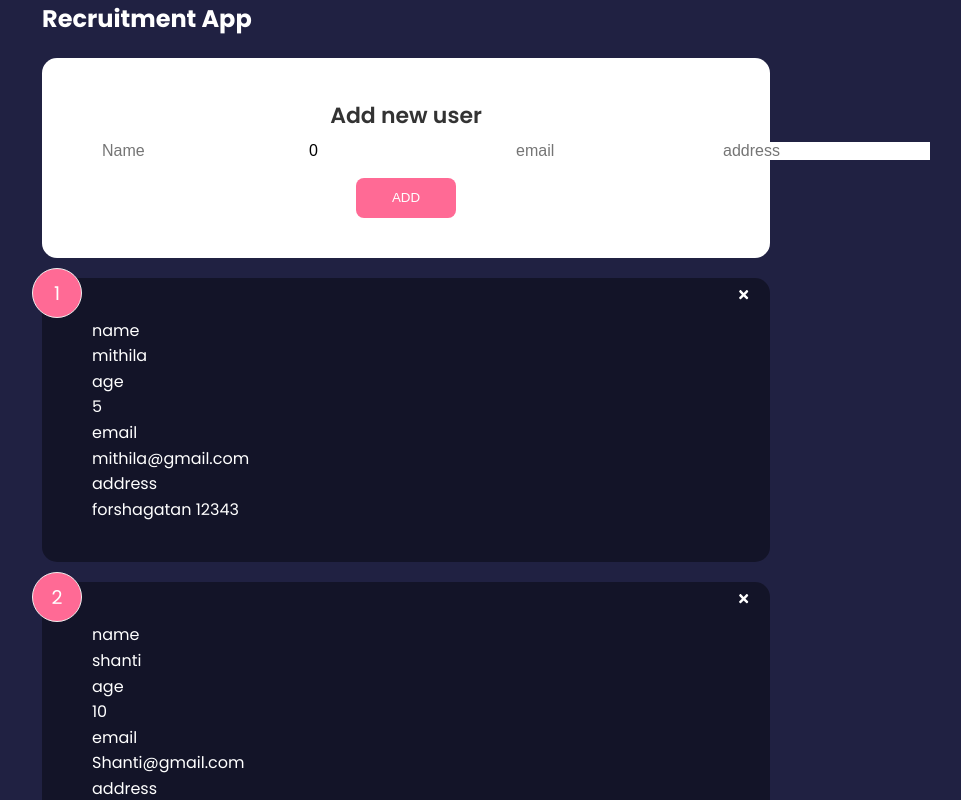
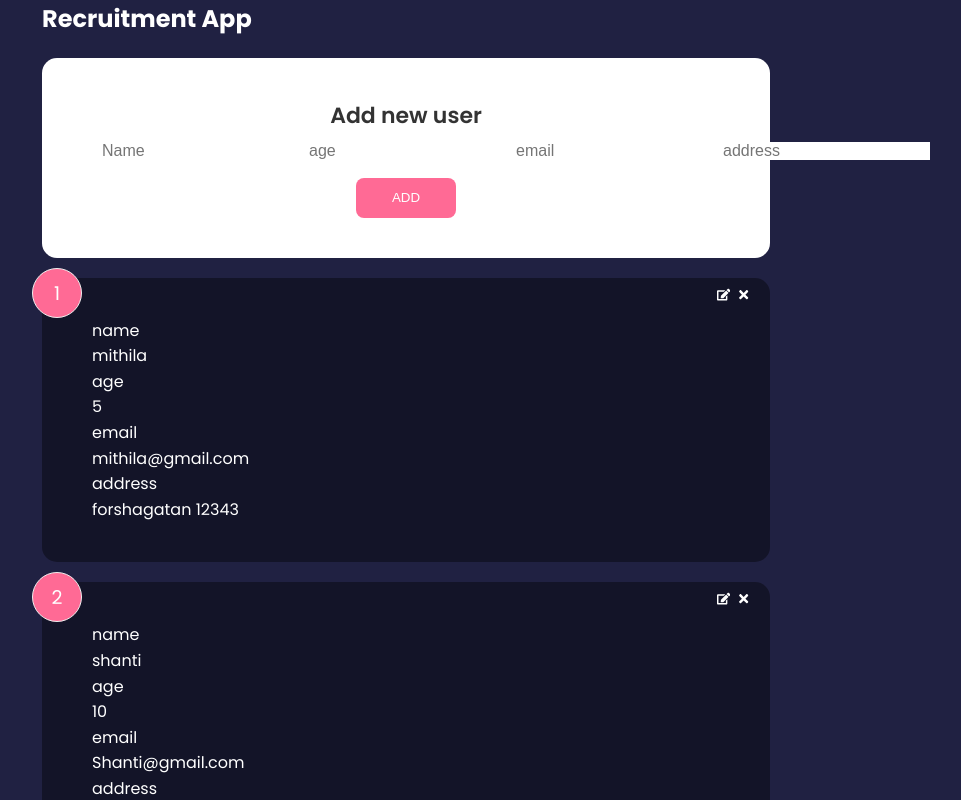
Before and after one commit to Mithila91/recruitment-application, a React (Create React App) app: page / in a window 1280 px wide. Shown: the top 800 px of the page, without its empty margins (234-1195 px from the left). Built offline with nearby package versions, Linux system fonts and the light colour scheme.

Commit message:
[WIP]edit functionality working

```diff
--- a/src/App.js
+++ b/src/App.js
@@ -4,6 +4,7 @@ import Header from './components/Header'
 import UserList from './components/UserList'
 import dummyData from './data/dummyData'
 import FormInput from './components/FormInput'
+import { UserProvider } from './context/UserContext'
 
 function App() {
   const [users, setUser] = useState(dummyData)
@@ -20,13 +21,13 @@ function App() {
   }
 
   return (
-    <>
+    <UserProvider>
       <Header text="Recruitment App" />
       <div className="container">
         <FormInput handleAdd={addUser} />
         <UserList users={users} handleDelete={deleteUser} />
       </div>
-    </>
+    </UserProvider>
   )
 }
 
--- a/src/components/FormInput.jsx
+++ b/src/components/FormInput.jsx
@@ -1,10 +1,22 @@
-import { useState } from 'react'
+import { useState, useEffect, useContext } from 'react'
 import Card from './shared/Card'
 import Button from './shared/Button'
+import UserContext from '../context/UserContext'
 
 export default function FormInput({ handleAdd }) {
+  const { userEdit } = useContext(UserContext)
+
+  useEffect(() => {
+    if (userEdit.edit === true) {
+      setName(userEdit.item.name)
+      setAge(userEdit.item.age)
+      setEmail(userEdit.item.email)
+      setAddress(userEdit.item.address)
+    }
+  }, [userEdit])
+
   const [name, setName] = useState('')
-  const [age, setAge] = useState(0)
+  const [age, setAge] = useState()
   const [email, setEmail] = useState('')
   const [address, setAddress] = useState('')
 
@@ -20,7 +32,6 @@ export default function FormInput({ handleAdd }) {
   const handleAddress = (e) => {
     setAddress(e.target.value)
   }
-
   const handleSubmit = (e) => {
     e.preventDefault()
 
--- a/src/components/UserItem.jsx
+++ b/src/components/UserItem.jsx
@@ -1,14 +1,19 @@
 import { motion, AnimatePresence } from 'framer-motion'
 import { FadeInAnimation } from './shared/Animations'
-import { FaTimes } from 'react-icons/fa'
+import { useContext } from 'react'
+import { FaEdit, FaTimes } from 'react-icons/fa'
 import PropTypes from 'prop-types'
 import Card from './shared/Card'
+import UserContext from '../context/UserContext'
 
 export default function UserItem({ item, handleDelete }) {
+  const { updateUser } = useContext(UserContext)
   return (
     <Card reverse={true}>
       <div className="num-display">{item.id}</div>
-
+      <button onClick={() => updateUser(item)} className="edit">
+        <FaEdit color="white" />
+      </button>
       <button onClick={() => handleDelete(item.id)} className="close">
         <FaTimes color="white" />
       </button>
--- /dev/null
+++ b/src/context/UserContext.js
@@ -0,0 +1,32 @@
+import { createContext, useState, useEffect } from 'react'
+
+const UserContext = createContext()
+
+export const UserProvider = ({ children }) => {
+  const [userEdit, setUserEdit] = useState({
+    item: {},
+    edit: false,
+  })
+
+  //eventually make add / delete a provider
+
+  const updateUser = (item) => {
+    setUserEdit({
+      item,
+      edit: true,
+    })
+  }
+
+  return (
+    <UserContext.Provider
+      value={{
+        updateUser, //function
+        userEdit, // state
+      }}
+    >
+      {children}
+    </UserContext.Provider>
+  )
+}
+
+export default UserContext
```
